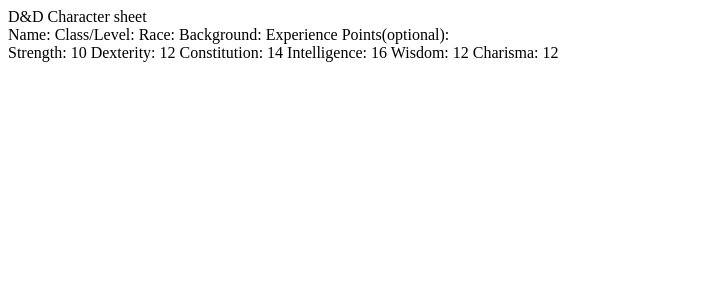
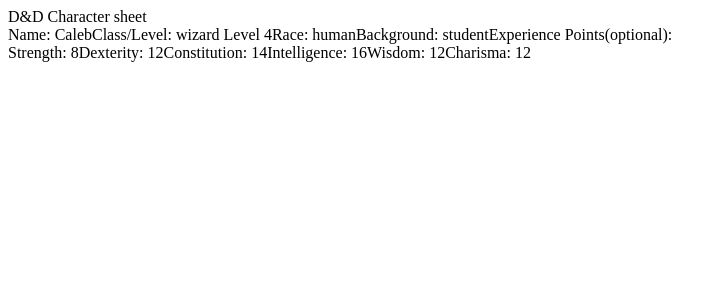
Before and after one commit to bpfahert/charactersheet, a React (Vite) app in the folder character-sheet/: page / in a window 1280 px wide. Shown: the top 300 px of the page, without its empty margins (0-726 px from the left). Built offline with nearby package versions, Linux system fonts and the light colour scheme; the HTML template or start-up script is replaced by a standard one.

Commit message:
add types for CharacterDetails and AbilityScore components

```diff
--- a/character-sheet/src/App.tsx
+++ b/character-sheet/src/App.tsx
@@ -1,16 +1,18 @@
+import { useState } from "react";
 import AbilityScores from "./components/AbilityScores";
 import CharacterDetails from "./components/CharacterDetails";
 
 function App() {
-
+  const [characterDetails, setCharacterDetails] = useState({name: "Caleb", class_one: {class: "wizard", level: 4}, race: "human", background: "student"});
+  const [abilityScores, setAbilityScores] = useState({strength: 8, dexterity: 12, constitution: 14, intelligence: 16, wisdom: 12, charisma: 12});
 
   return (
     <>
       <div>D&D Character sheet</div>
-      <CharacterDetails />
-      <AbilityScores />
+      <CharacterDetails details={characterDetails}/>
+      <AbilityScores scoreset={abilityScores} />
     </>
   )
 }
 
-export default App
+export default App;
--- a/character-sheet/src/components/AbilityScores.tsx
+++ b/character-sheet/src/components/AbilityScores.tsx
@@ -1,15 +1,17 @@
-function AbilityScores() {
+import { Abilities } from "../types";
+
+function AbilityScores({scoreset}: Abilities) {
 
 
     return(
         <>
             <div>
-                Strength: 10
-                Dexterity: 12
-                Constitution: 14
-                Intelligence: 16
-                Wisdom: 12
-                Charisma: 12
+                Strength: {scoreset.strength}
+                Dexterity: {scoreset.dexterity}
+                Constitution: {scoreset.constitution}
+                Intelligence: {scoreset.intelligence}
+                Wisdom: {scoreset.wisdom}
+                Charisma: {scoreset.charisma}
             </div>
         </>
     )
--- a/character-sheet/src/components/CharacterDetails.tsx
+++ b/character-sheet/src/components/CharacterDetails.tsx
@@ -1,13 +1,15 @@
-function CharacterDetails() {
+import { Details } from "../types";
+
+function CharacterDetails({details}: Details) {
 
     return(
         <>
             <div>
-                Name:
-                Class/Level:
-                Race:
-                Background:
-                Experience Points(optional):
+                Name: {details.name}
+                Class/Level: {details.class_one.class} Level {details.class_one.level}
+                Race: {details.race}
+                Background: {details.background}
+                Experience Points(optional): {details.experience_points}
             </div>
         </>
     )
--- /dev/null
+++ b/character-sheet/src/types.ts
@@ -0,0 +1,32 @@
+export interface Abilities {
+    scoreset: {
+        strength: number,
+        dexterity: number,
+        constitution: number,
+        intelligence: number,
+        wisdom: number,
+        charisma: number,
+    }
+}
+
+export interface Details {
+    details: {
+        name: string,
+        class_one: {
+            class: string,
+            level: number,
+        },
+        class_two?: {
+            class: string,
+            level: number,
+        },
+        class_three?: {
+            class: string,
+            level: number,
+        }
+        race: string,
+        background: string,
+        experience_points?: number,
+
+    }
+}
```
